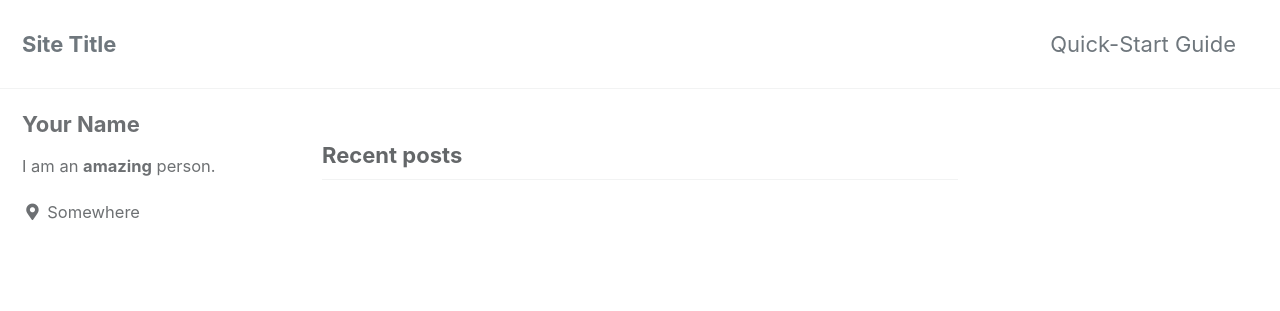
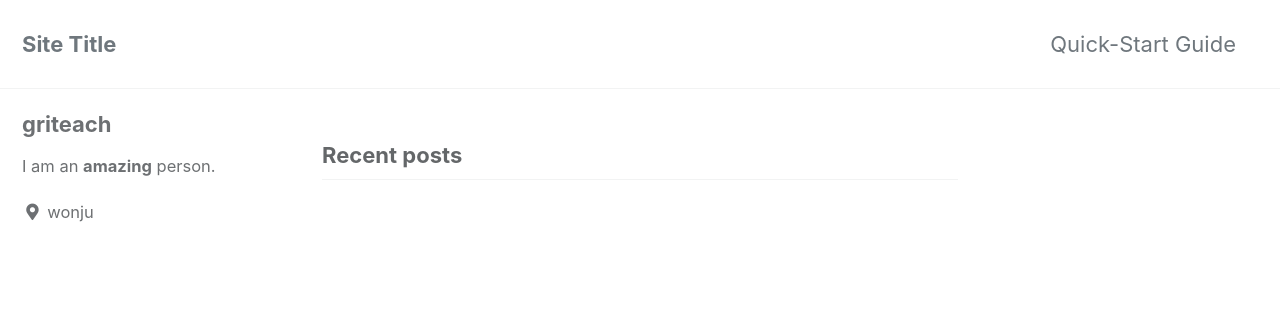
Before and after one commit to griteach/griteach.github.io, a Jekyll site: the page built from index.html, in a window 1280 px wide. Shown: the top 311 px of the page. Built offline with Jekyll 4.4.1, drawn with Linux system fonts in a browser that asks for light colours; cached includes are drawn as plain includes; the list of posts is cut into pages by our own code.

Commit message:
name update

```diff
--- a/_config.yml
+++ b/_config.yml
@@ -104,10 +104,10 @@ analytics:
 
 # Site Author
 author:
-  name             : "Your Name"
+  name             : "griteach"
   avatar           : # path of avatar image, e.g. "/assets/images/bio-photo.jpg"
   bio              : "I am an **amazing** person."
-  location         : "Somewhere"
+  location         : "wonju"
   email            :
   links:
     - label: "Email"
```
